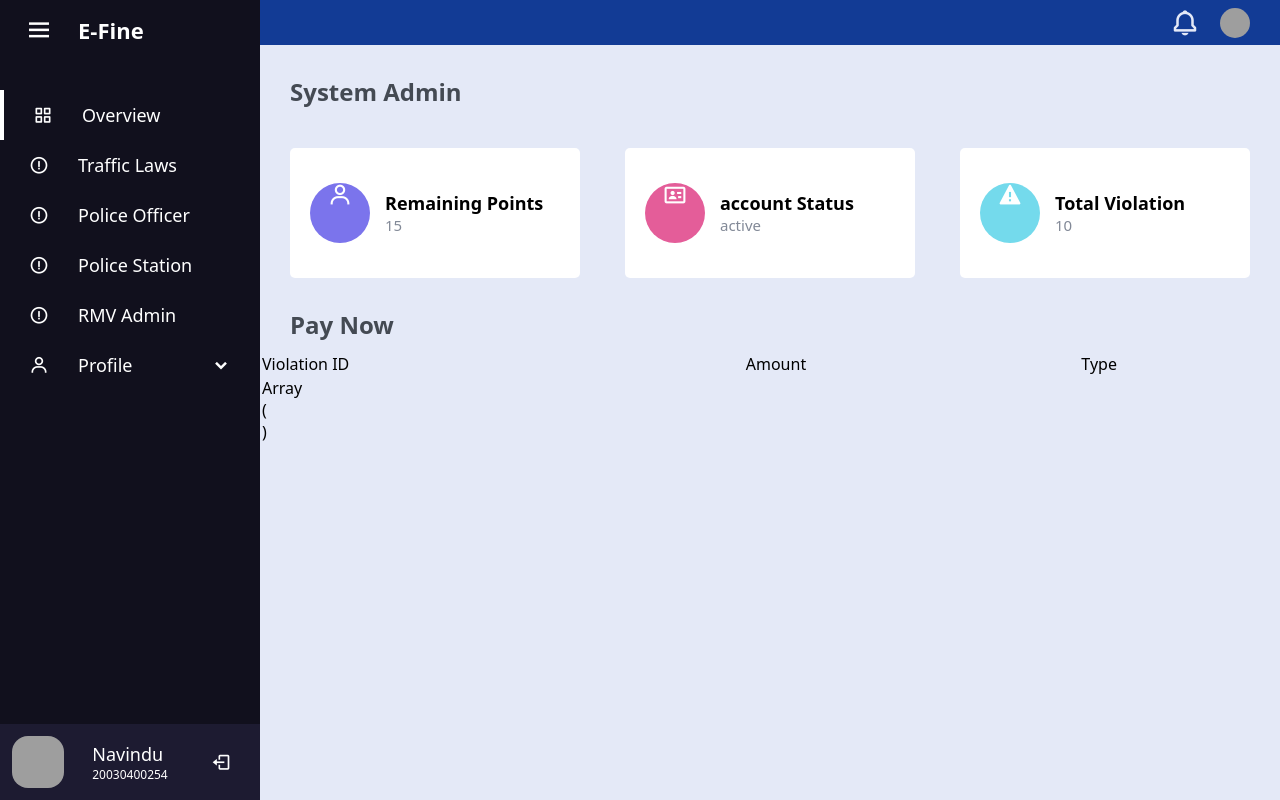
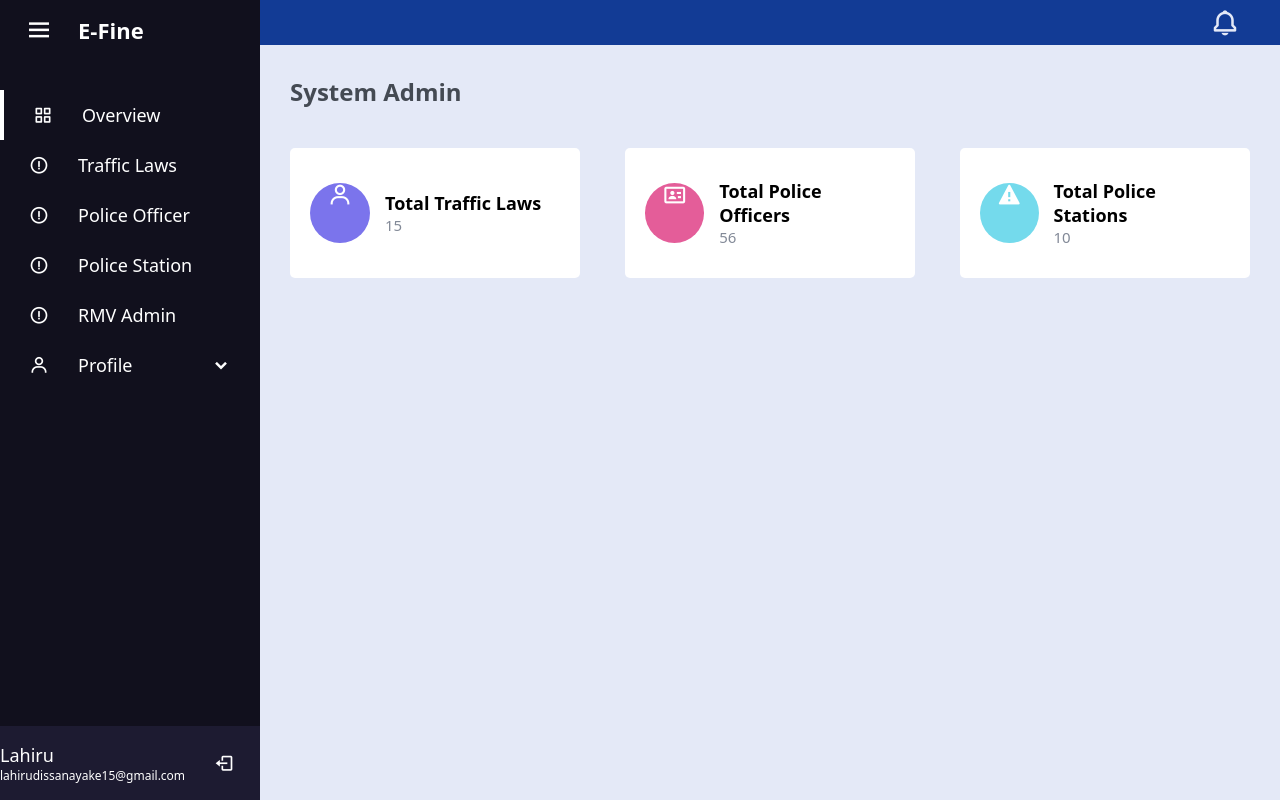
Before and after one commit to lahiru1115/E-FINE, a PHP site: page /system-admin/sa-home.php in a window 1280 px wide. Run offline with PHP 8.4, Linux system fonts and the light colour scheme; grey boxes are pictures that could not be loaded.

Commit message:
End up meeting

```diff
--- /dev/null
+++ b/Test.txt
@@ -0,0 +1,6 @@
+$result = die($name);
+print_r($result);
+
+<?php
+    echo '<pre>' . print_r($_SESSION, TRUE) . '</pre>';
+?>
--- a/system-admin/navbar.php
+++ b/system-admin/navbar.php
@@ -11,9 +11,9 @@
         <!-- <i class='bx bx-menu'></i> -->
         <div class="right-side-items">
             <i class='bx bx-bell'></i>
-            <div class="profile">
+            <!-- <div class="profile">
                 <img src="image/1.jpg">
-            </div>
+            </div> -->
         </div>
     </div>
 
--- a/system-admin/sa-home.php
+++ b/system-admin/sa-home.php
@@ -30,7 +30,7 @@
                     <i class='bx bx-user'></i>
                 </span>
                 <div>
-                    <h3>Remaining Points</h3>
+                    <h3>Total Traffic Laws</h3>
                     <span>15</span>
                 </div>
             </div>
@@ -39,8 +39,8 @@
                     <i class='bx bx-id-card'></i>
                 </span>
                 <div>
-                    <h3>account Status</h3>
-                    <span>active</span>
+                    <h3>Total Police Officers</h3>
+                    <span>56</span>
                 </div>
             </div>
 
@@ -49,35 +49,10 @@
                     <i class='bx bxs-error'></i>
                 </span>
                 <div>
-                    <h3>Total Violation</h3>
+                    <h3>Total Police Stations</h3>
                     <span>10</span>
                 </div>
             </div>
-        </div>
-
-        <h3 class="i-name">
-            Pay Now
-        </h3>
-
-        <div class="board">
-            <table class="overview-table" width="100%">
-                <thead>
-                    <td>Violation ID</td>
-                    <td>Amount</td>
-                    <td>Type</td>
-                </thead>
-                <tbody>
-                    <tr class="overview-tr">
-                        <td>
-                            <?php
-                            echo '<pre>' . print_r($_SESSION, TRUE) . '</pre>';
-                            ?>
-                        </td>
-                        <td>
-                        </td>
-                    </tr>
-                </tbody>
-            </table>
         </div>
 
     </section>
--- a/system-admin/sidebar.php
+++ b/system-admin/sidebar.php
@@ -82,14 +82,14 @@
 
             <li>
                 <div class="profile-details">
-                    <div class="profile-content">
+                    <!-- <div class="profile-content">
                         <img src="image/profile.jpg" alt="profileImg">
+                    </div> -->
+                    <div class="name-job">
+                        <div class="profile_name">Lahiru</div>
+                        <div class="job">lahirudissanayake15@gmail.com</div>
                     </div>
-                    <div class="name-job">
-                        <div class="profile_name">Navindu</div>
-                        <div class="job">20030400254</div>
-                    </div>
-                    <a href="./include/logout.php"><i class='bx bx-log-out'></i></a>
+                    <a href="../include/logout.php"><i class='bx bx-log-out'></i></a>
                 </div>
             </li>
         </ul>
```
